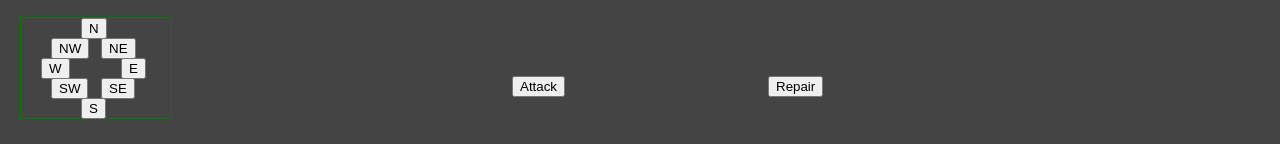
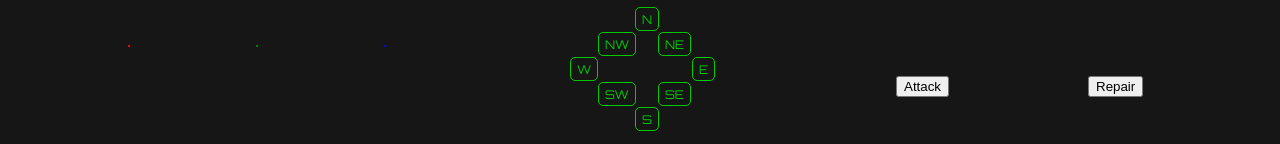
Before and after one commit to kestralttr/FirstMapGame, a plain HTML site: page index.html in a window 1280 px wide. Shown: the part 653-797 px from the top of the page. Drawn offline with nearby package versions, Linux system fonts and the light colour scheme.

Commit message:
adds compass button styling and positioning, as well as background styling

```diff
--- a/html.css
+++ b/html.css
@@ -5,96 +5,135 @@
   right:0;
   bottom:150px;
   z-index:1;
-  background-color: #888888;
+  background: #000 url('Images/blueblackgrid.svg') no-repeat center;
+  background-size: cover;
 }
 
-#button-container {
-  position: relative;
-  border: 1px solid green;
-  height: 100px;
-  width:150px;
-  margin: 20px 0 0 20px;
+#compass-button-container {
+  position: absolute;
+  /*border: 1px solid green;*/
+  height: 130px;
+  width:160px;
+  bottom: 10px;
+  left:50%;
+  transform: translate(-75px,0);
 }
 
 #control-panel {
   position: fixed;
   bottom: 0;
   height: 150px;
-  background-color: #444;
+  background-color: #161616;
+  background-size: cover;
   width:100%;
   z-index: 5;
+  box-shadow: 0px -5px 5px rgb(20,100,178);
 }
 
 .compass-button {
   position: absolute;
+  outline: none;
+  border:0px;
+  border-radius: 5px;
+  font-family: 'Orbitron', sans-serif;
+  color: #00c900;
+  background-color: Transparent;
+  border-radius: 5px;
+  border: 1px solid #00c900;
+  font-size: 12px;
+  line-height: 12px;
+  padding-top: 0.5em;
+  padding-bottom: 0.3em;
+  outline:none;
+}
+
+.compass-button:hover {
+  cursor: pointer;
+  color: #00ef00;
+  border: 1px solid #00ef00;
+  box-shadow: 0px 0px 5px #00ef00;
 }
 
 #n-compass-button {
   top:0;
-  left:60px;
+  left:82px;
+  transform: translateX(-12px);
 }
 
 #ne-compass-button {
-  top:20px;
-  left:80px;
+  top:25px;
+  left:112px;
+  transform: translateX(-19px);
 }
 
 #e-compass-button {
-  top:40px;
-  left:100px;
+  top:50px;
+  left:139px;
+  transform: translateX(-12px);
 }
 
 #se-compass-button {
-  top:60px;
-  left:80px;
+  top:75px;
+  left:112px;
+  transform: translateX(-19px);
 }
 
 #s-compass-button {
-  top:80px;
-  left:60px;
+  top:100px;
+  left:82px;
+  transform: translateX(-12px);
 }
 
 #sw-compass-button {
-  top:60px;
-  left:30px;
+  top:75px;
+  left:52px;
+  transform: translateX(-19px);
 }
 
 #w-compass-button {
-  top:40px;
-  left:20px;
+  top:50px;
+  left:17px;
+  transform: translateX(-12px);
 }
 
 #nw-compass-button {
-  top:20px;
-  left:30px;
+  top:25px;
+  left:52px;
+  transform: translateX(-19px);
 }
 
 #health-readout {
   position: absolute;
   bottom: 100px;
-  left: 40%;
+  left: 10%;
+  border: 1px solid red;
+  color: white;
 }
 
 #damage-readout {
   position: absolute;
   bottom: 100px;
-  left: 50%;
+  left: 20%;
+  border: 1px solid green;
+  color: white;
 }
 
 #game-condition {
   position: absolute;
   bottom: 100px;
-  left: 60%;
+  left: 30%;
+  border: 1px solid blue;
+  color: white;
 }
 
 #attack-button {
   position: absolute;
   bottom: 50px;
-  left: 40%;
+  left: 70%;
 }
 
 #repair-button {
   position: absolute;
   bottom: 50px;
-  left: 60%;
+  left: 85%;
 }
--- a/index.html
+++ b/index.html
@@ -4,6 +4,7 @@
     <meta charset="utf-8">
     <title>First Map Game</title>
     <meta name="viewport" content="width=device-width, initial-scale=1.0">
+    <link href="https://fonts.googleapis.com/css?family=Orbitron" rel="stylesheet">
     <link rel="stylesheet" href="Scripts/LeafletJS/leaflet.css">
     <link rel="stylesheet" href="html.css">
     <script src="https://ajax.googleapis.com/ajax/libs/jquery/3.1.1/jquery.min.js"></script>
@@ -15,7 +16,7 @@
 
     <div id="control-panel">
 
-      <div id="button-container">
+      <div id="compass-button-container">
         <button class="compass-button" id="n-compass-button">N</button>
         <button class="compass-button" id="ne-compass-button">NE</button>
         <button class="compass-button" id="e-compass-button">E</button>
```
